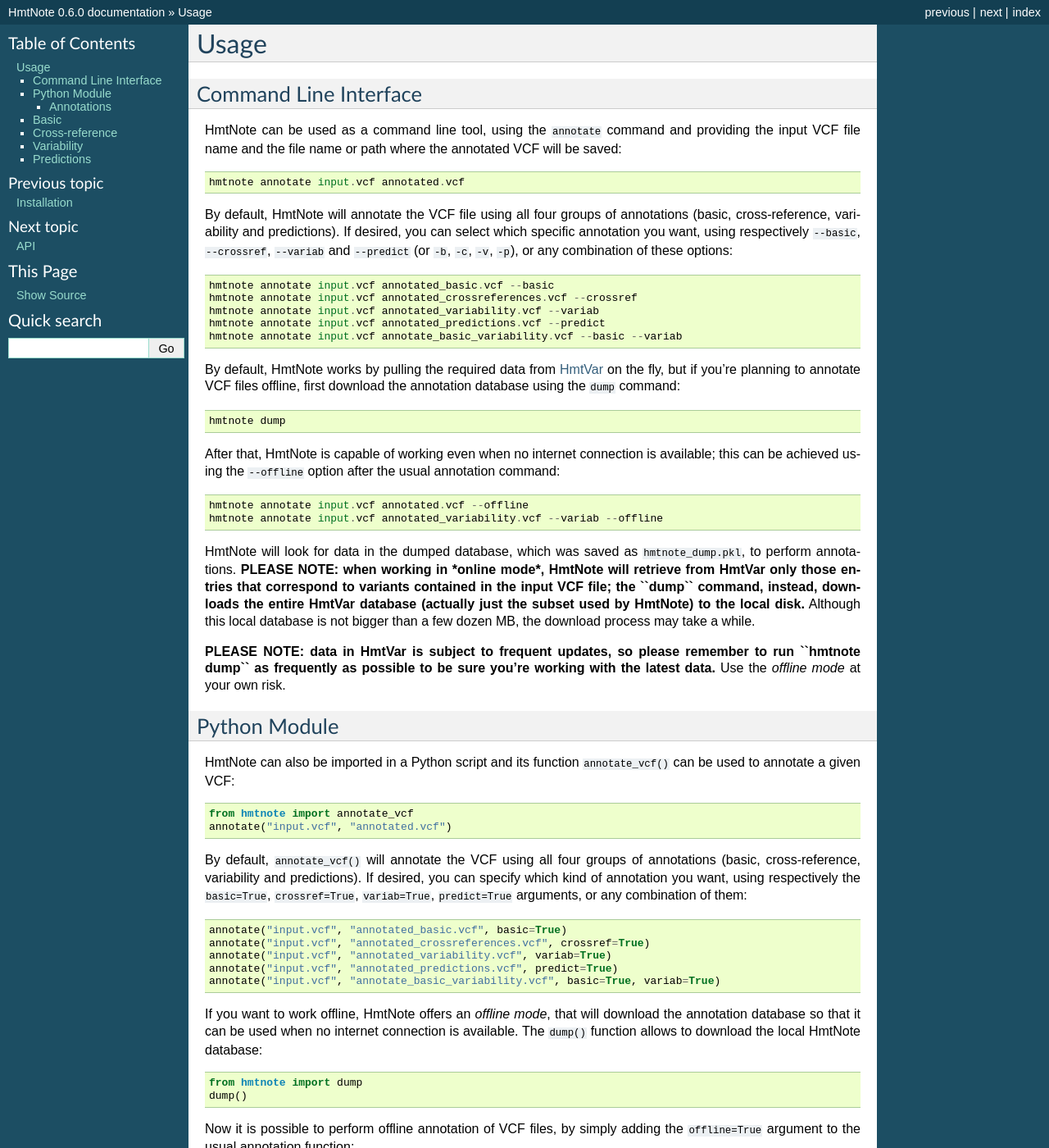
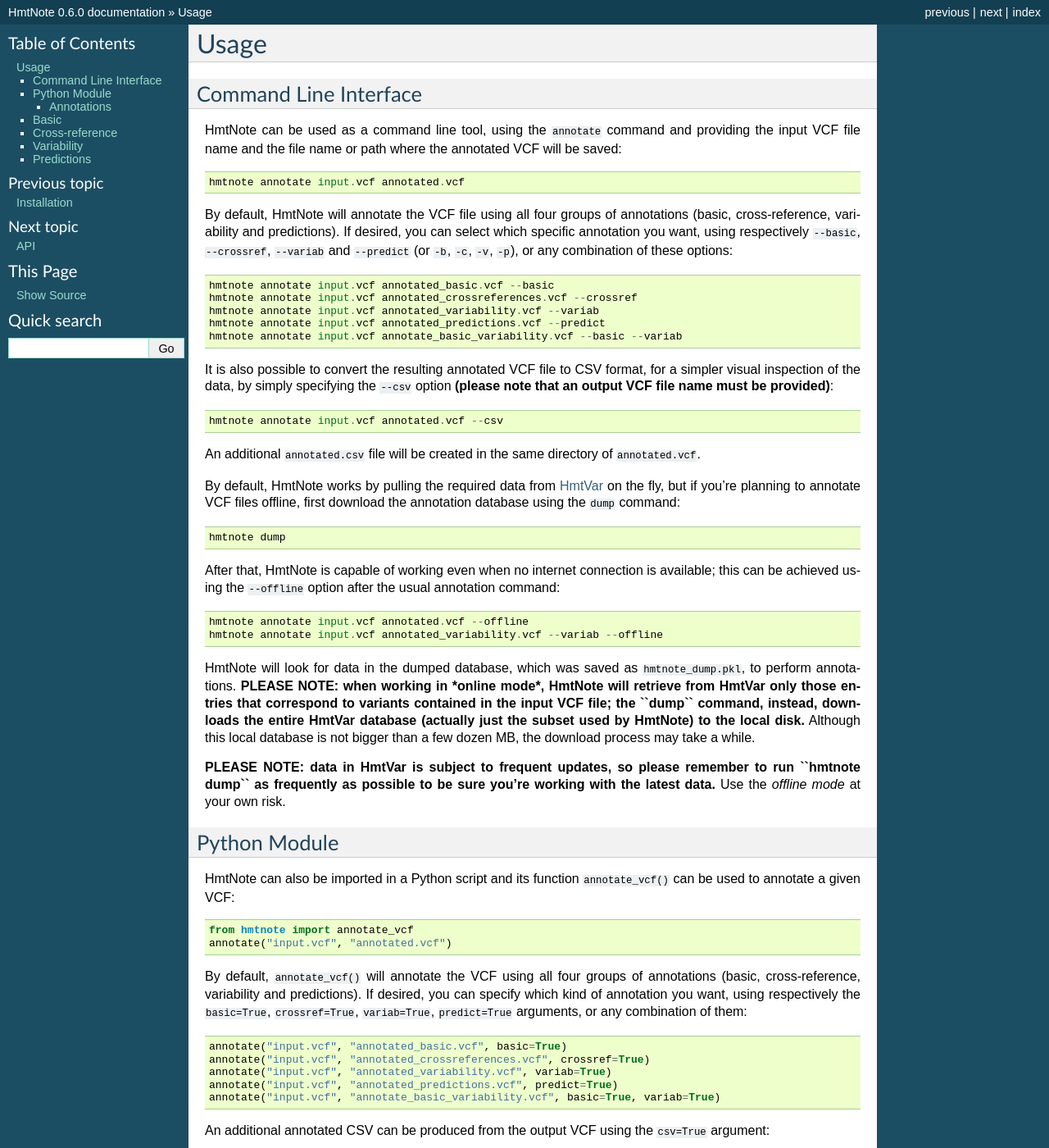
Before and after one commit to robertopreste/HmtNote, a Sphinx documentation site: the page built from docs/usage.rst, in a window 1280 px wide and 1400 px high. Shown: the whole window at 82% size. Built offline with Sphinx 7.4.7, drawn with Linux system fonts in a browser that asks for light colours; pages that are not in the unit, such as notebooks, are missing from menus; some of the changed text lies outside the part shown.

```diff
--- a/docs/usage.rst
+++ b/docs/usage.rst
@@ -16,6 +16,12 @@ By default, HmtNote will annotate the VCF file using all four groups of annotati
     hmtnote annotate input.vcf annotated_variability.vcf --variab
     hmtnote annotate input.vcf annotated_predictions.vcf --predict
     hmtnote annotate input.vcf annotate_basic_variability.vcf --basic --variab
+
+It is also possible to convert the resulting annotated VCF file to CSV format, for a simpler visual inspection of the data, by simply specifying the ``--csv`` option **(please note that an output VCF file name must be provided)**::
+
+    hmtnote annotate input.vcf annotated.vcf --csv
+
+An additional ``annotated.csv`` file will be created in the same directory of ``annotated.vcf``.
 
 By default, HmtNote works by pulling the required data from HmtVar_ on the fly, but if you're planning to annotate VCF files offline, first download the annotation database using the ``dump`` command::
 
@@ -46,6 +52,10 @@ By default, ``annotate_vcf()`` will annotate the VCF using all four groups of an
     annotate("input.vcf", "annotated_variability.vcf", variab=True)
     annotate("input.vcf", "annotated_predictions.vcf", predict=True)
     annotate("input.vcf", "annotate_basic_variability.vcf", basic=True, variab=True)
+
+An additional annotated CSV can be produced from the output VCF using the ``csv=True`` argument::
+
+    annotate("input.vcf", "annotated.vcf", csv=True)
 
 If you want to work offline, HmtNote offers an *offline mode*, that will download the annotation database so that it can be used when no internet connection is available. The ``dump()`` function allows to download the local HmtNote database::
 
```
Also changed, not shown: HISTORY.rst (+7 -0 lines), README.rst (+10 -0 lines).
